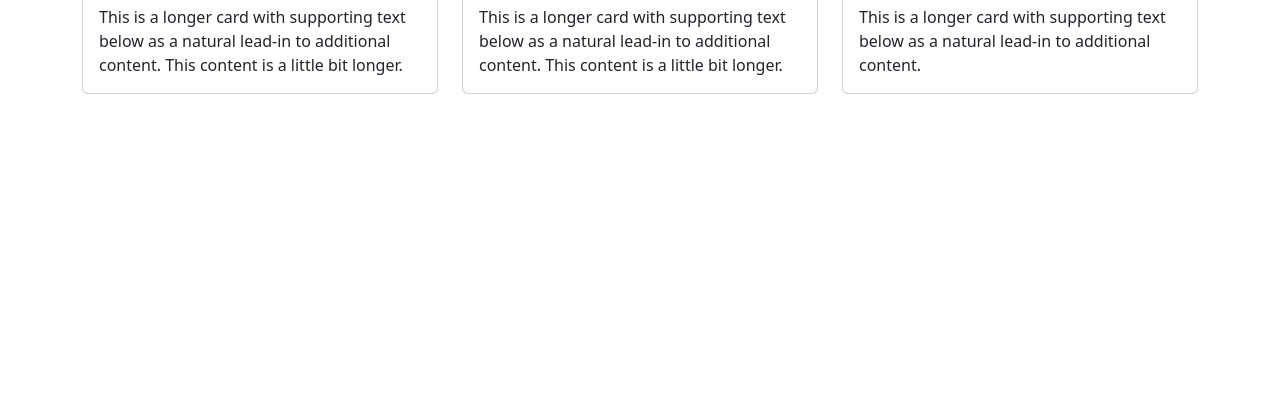
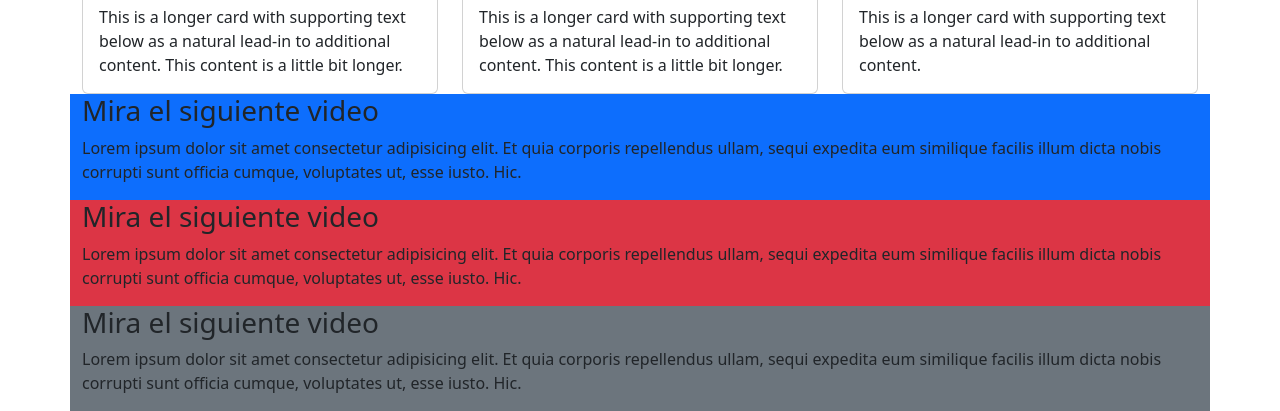
Before and after one commit to melriosanch/primer-repo-remoto, a plain HTML site: page bootstrap-ejercicio/index.html in a window 1280 px wide. Shown: the part 1876-2287 px from the top of the page. Before the commit the page ends 1970 px from the top, so only its background shows below. Drawn offline with nearby package versions, Linux system fonts and the light colour scheme.

Commit message:
modificacion

```diff
--- a/bootstrap-ejercicio/index.html
+++ b/bootstrap-ejercicio/index.html
@@ -158,6 +158,44 @@
 
 
       <!--crd ends-->
+      <!--Division-->
+    <div>
+      <div class="container">
+
+        <div class="row">
+
+        <div class="col-sm-12 bg-primary ">
+            <h3>Mira el siguiente video</h3>
+
+          <p>Lorem ipsum dolor sit amet consectetur adipisicing elit. Et quia corporis repellendus ullam, sequi expedita eum similique facilis illum dicta nobis corrupti sunt officia cumque, voluptates ut, esse iusto. Hic.</p> </div>
+
+        <div class="col-sm-12 bg-danger ">
+          <h3>Mira el siguiente video</h3>
+
+          <p>Lorem ipsum dolor sit amet consectetur adipisicing elit. Et quia corporis repellendus ullam, sequi expedita eum similique facilis illum dicta nobis corrupti sunt officia cumque, voluptates ut, esse iusto. Hic.</p></div>
+        <div class="col-sm-12  bg-secondary">
+
+          <h3>Mira el siguiente video</h3>
+
+          <p>Lorem ipsum dolor sit amet consectetur adipisicing elit. Et quia corporis repellendus ullam, sequi expedita eum similique facilis illum dicta nobis corrupti sunt officia cumque, voluptates ut, esse iusto. Hic.</p>
+        </div>
+        </div>
+     </div>
+    </div>
+
+
+
+
+      <!--Division ends-->
+      <!--Division-->
+
+
+
+
+
+
+
+      <!--Division ends-->
 
       <script src="https://cdn.jsdelivr.net/npm/bootstrap@5.2.2/dist/js/bootstrap.bundle.min.js" integrity="sha384-0ERcA2EqjJCMA+/3y
 +gxIOqMEjwtxJY7qPCqsdltbNJua0e923+mo//f6V80bsw3"
--- /dev/null
+++ b/intro-web-7/script.js
@@ -0,0 +1,4 @@
+
+console.log ("Melissa")
+
+console.log ("Esta es un suma", 5+5)
```
Also changed, not shown: intro-web-7/index.html (added, +15 -0 lines).
